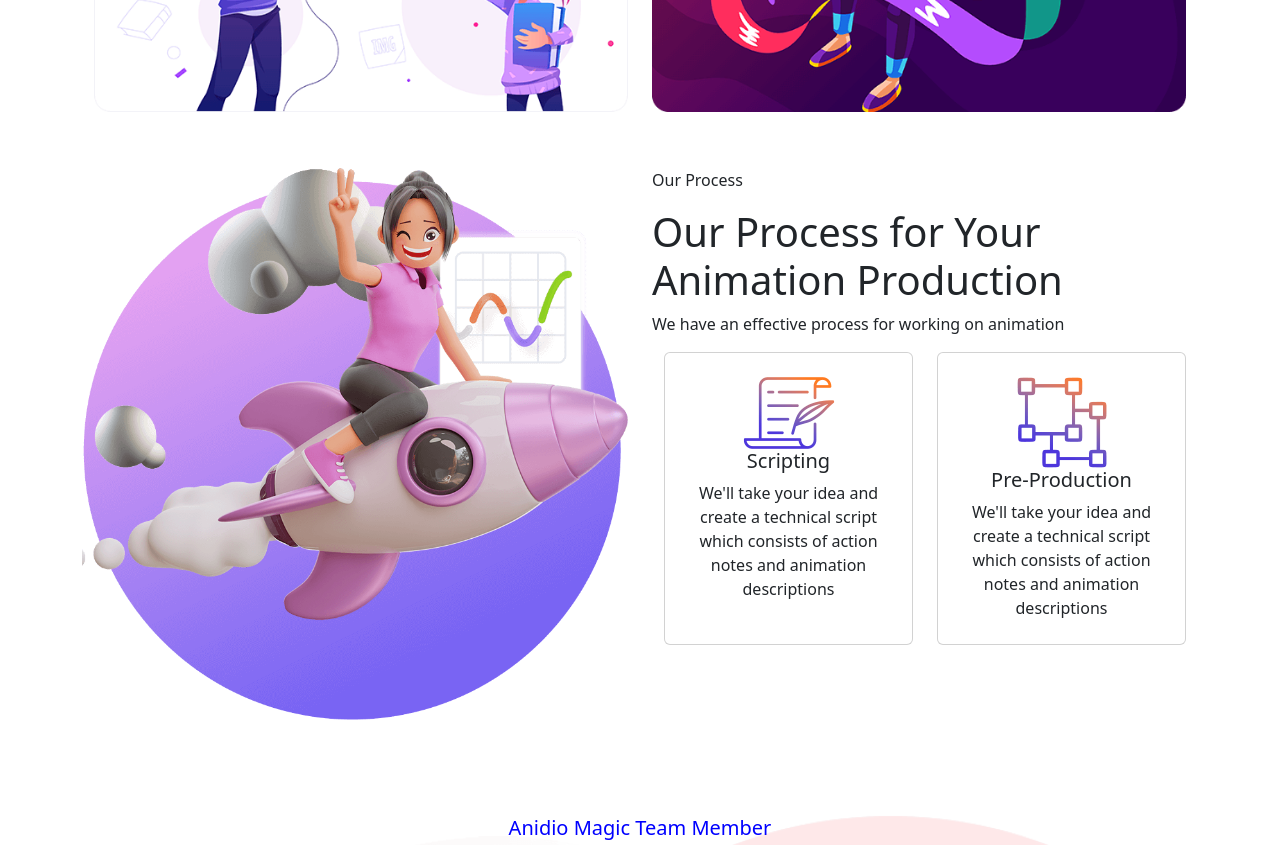
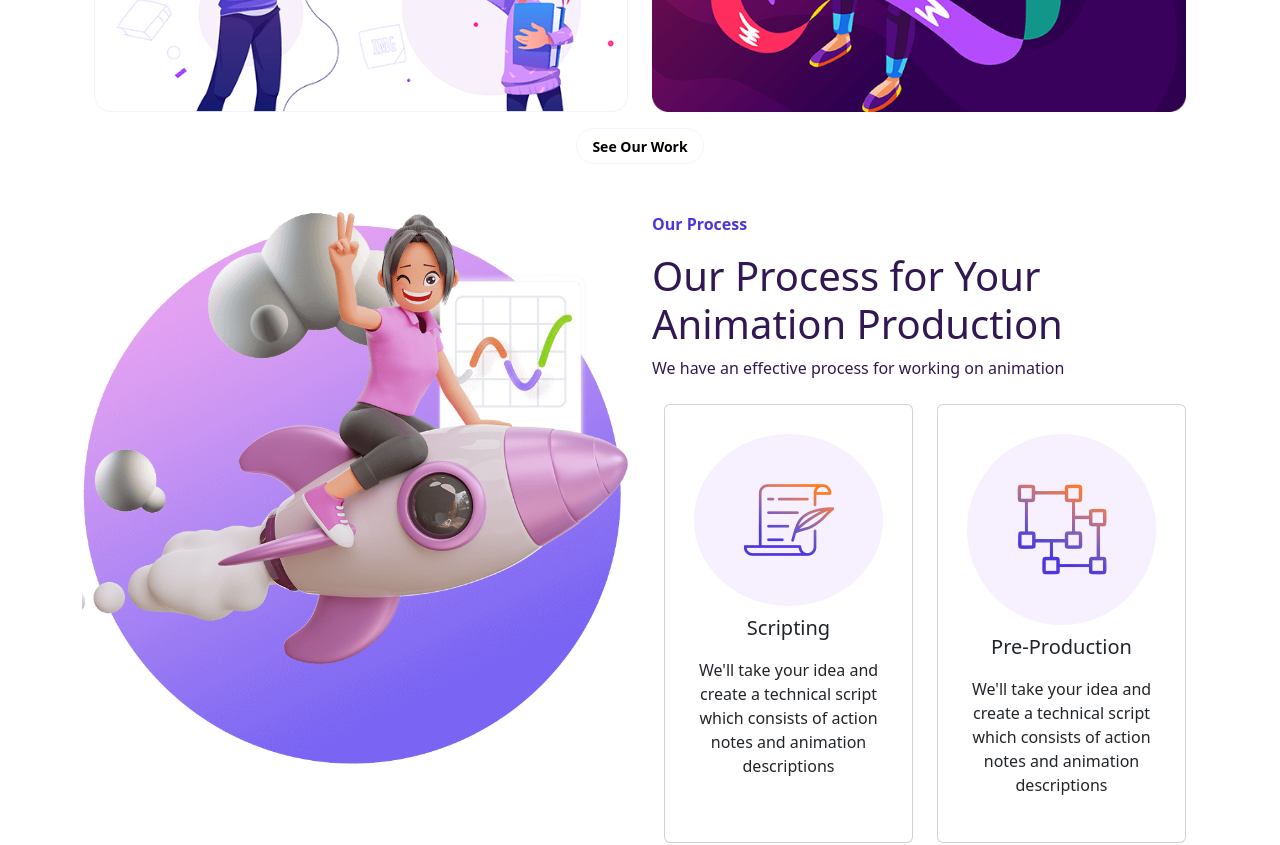
Before and after one commit to Chrissx77/proj-html-vuejs, a Vue app: page / in a window 1280 px wide. Shown: the part 3400-4245 px from the top of the page. Built offline with nearby package versions, Linux system fonts and the light colour scheme.

Commit message:
fix components featuredProcess & OurProcess

```diff
--- a/src/pages/FeaturedProductions.vue
+++ b/src/pages/FeaturedProductions.vue
@@ -58,6 +58,16 @@ export default {
           <div class="btn-play">
             <i class="fa-solid fa-circle-play" style="color: #fff"></i>
           </div>
+        </div>
+      </div>
+    </div>
+
+    <div class="container my-2">
+      <div class="row">
+        <div class="col-12">
+          <button>
+            <small><a href="#">See Our Work</a></small>
+          </button>
         </div>
       </div>
     </div>
@@ -137,6 +147,23 @@ img {
   }
 }
 
+button{
+  border: none;
+  padding: 5px 15px;
+  border-radius: 20px;
+  background-color: white;
+  border: 1px solid $lightGray;
+  font-weight: bold;
+
+  &:hover{
+    background-color: $lightGray;
+  }
+
+  a{
+    color: black;
+  }
+}
+
 // caratteristiche riguardo a componente descrizione-features
 .scompari {
   display: none;
--- a/src/pages/OurProcess.vue
+++ b/src/pages/OurProcess.vue
@@ -43,7 +43,7 @@ export default {
         <div class="container">
           <div class="row cardsContainer">
             <div class="cardBox col-12 col-md-6" v-for="card in cardProcess">
-              <div class="card p-4" style="height: 100%">
+              <div class="card p-4 my-2" style="height: 100%">
                 <div class="cardImage">
                   <img :src="card.image" alt="" srcset="" />
                 </div>
@@ -73,6 +73,41 @@ export default {
   }
 }
 
+.cardBox {
+  text-align: center;
+}
+
+.rocketWomen:hover {
+  transform:translate(5%);
+  transition: 1s;
+}
+
+.label{
+  color: $blue;
+  font-weight: bold;
+}
+
+.mainTitle{
+  color: $purple;
+}
+
+.paragraph{
+  color: $purple;
+}
+
+.card{
+  div{
+    margin: 5px;
+  }
+
+  .cardImage{
+    background-color: $lightGray ;
+    border-radius: 50%;
+    border: none;
+    padding: 50px 0;
+  }
+}
+
 @media screen and (max-width: 600px) {
   .imageRocketWomen {
     order: 5;
@@ -90,7 +125,18 @@ export default {
   }
 }
 
-.cardBox {
-  text-align: center;
+
+
+@keyframes fly1 {
+  0% {
+    transform: translateX(0px);
+  }
+
+  50% {
+    transform: translateX(+20px);
+  }
+  100% {
+    transform: translateX(0px);
+  }
 }
 </style>
```
